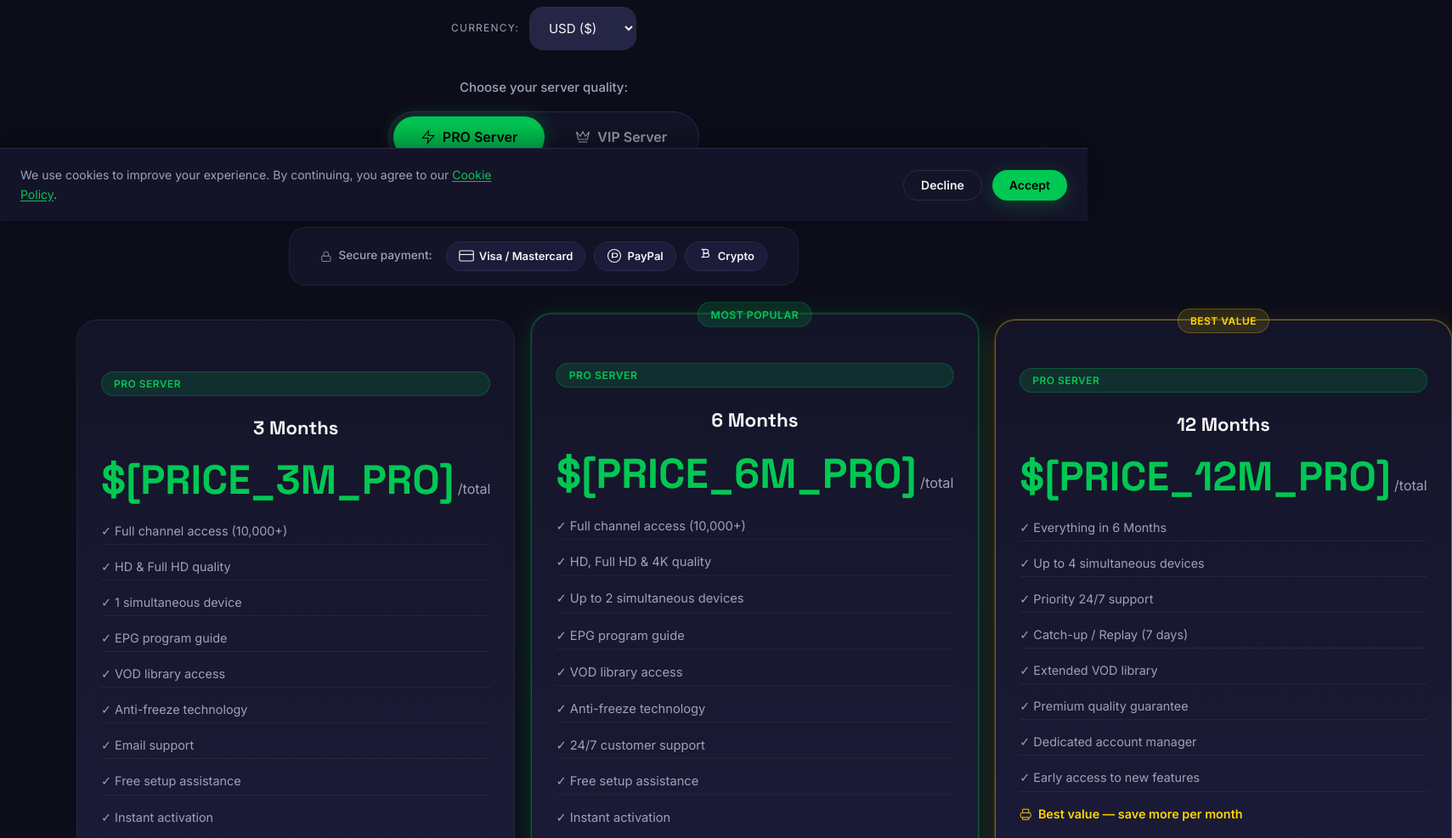
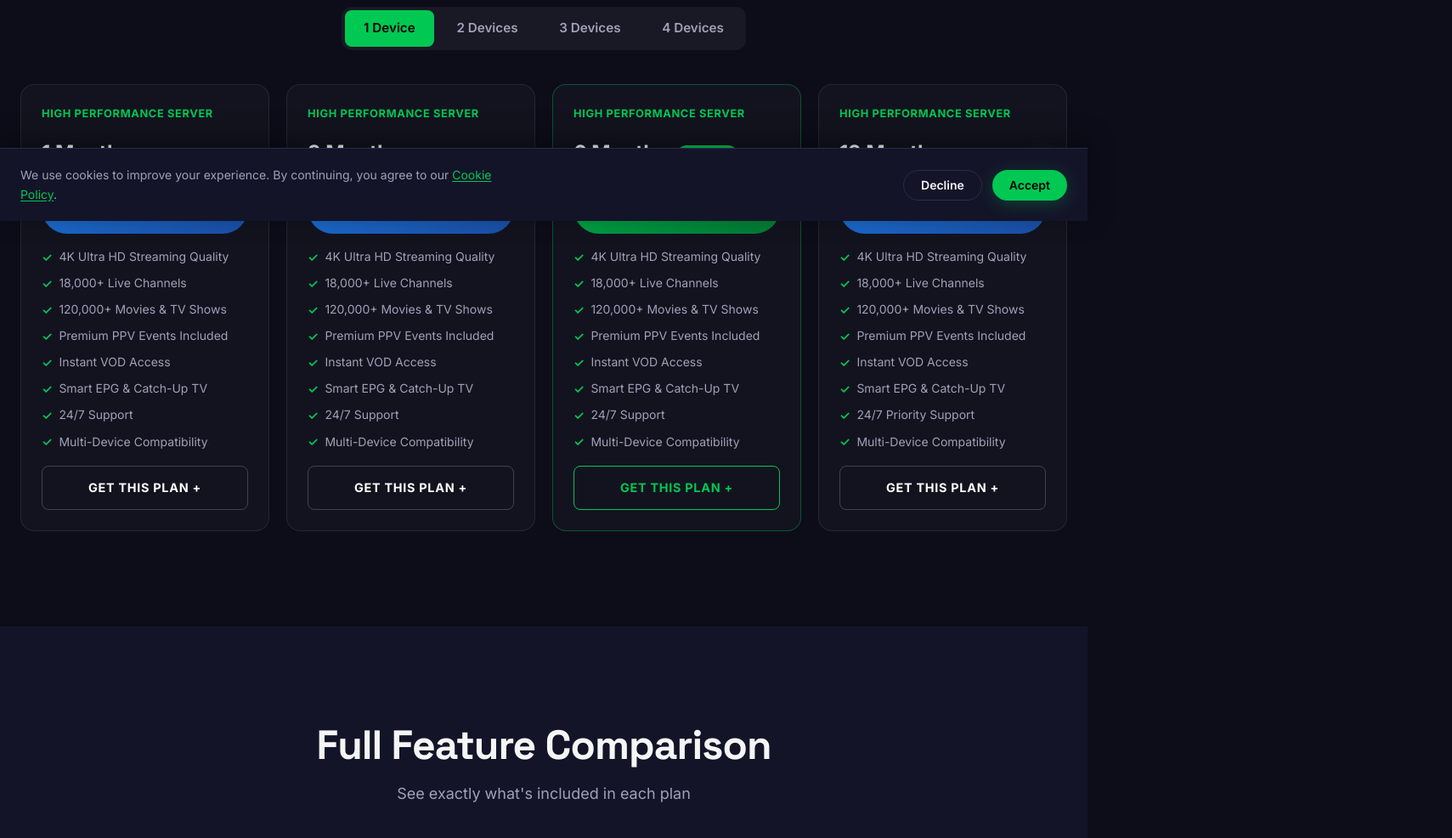
Before and after one commit to bessafini-web/dozntv, a website: page pricing.html in a window 1280 px wide. Shown: the part 540-1526 px from the top of the page at 85% size, 1709 px wide, since content can reach past the window. Drawn offline with Linux system fonts and the light colour scheme.

Commit message:
Redesign pricing page — device tabs + 4 plan cards

```diff
--- a/pricing.html
+++ b/pricing.html
@@ -13,6 +13,32 @@
   <link rel="stylesheet" href="css/components.css">
   <link rel="stylesheet" href="css/pages.css">
   <style>
+    /* Device tabs */
+    .device-tabs-wrap { text-align:center; margin-bottom:2.5rem; }
+    .device-tabs { display:inline-flex; background:rgba(255,255,255,0.05); border-radius:0.75rem; padding:0.25rem; gap:0.25rem; flex-wrap:wrap; justify-content:center; }
+    .device-tab { padding:0.6rem 1.4rem; border-radius:0.5rem; border:none; background:transparent; color:var(--text-secondary); font-size:0.95rem; font-weight:600; cursor:pointer; transition:all 0.2s; white-space:nowrap; }
+    .device-tab.active { background:var(--green); color:#000; }
+    .device-tab:hover:not(.active) { background:rgba(255,255,255,0.08); color:#fff; }
+
+    /* 4-col pricing grid */
+    .pricing-4col { display:grid; grid-template-columns:repeat(4,1fr); gap:1.25rem; }
+    @media(max-width:1024px){ .pricing-4col { grid-template-columns:repeat(2,1fr); } }
+    @media(max-width:600px){ .pricing-4col { grid-template-columns:1fr; } }
+
+    /* New pricing card */
+    .pcard { background:#13131F; border:1px solid rgba(255,255,255,0.08); border-radius:1rem; padding:1.5rem; display:flex; flex-direction:column; gap:1rem; }
+    .pcard-server { color:var(--green); font-size:0.8rem; font-weight:700; letter-spacing:0.05em; text-transform:uppercase; }
+    .pcard-duration { font-size:1.5rem; font-weight:800; color:#fff; }
+    .pcard-price-pill { background:linear-gradient(135deg,#1a6fd4,#1a4fa8); border-radius:2rem; padding:0.75rem 1.25rem; display:flex; align-items:baseline; gap:0.35rem; }
+    .pcard-price-num { font-size:2.2rem; font-weight:900; color:#fff; line-height:1; }
+    .pcard-price-cur { font-size:0.9rem; font-weight:600; color:rgba(255,255,255,0.75); }
+    .pcard-features { list-style:none; padding:0; margin:0; display:flex; flex-direction:column; gap:0.5rem; flex:1; }
+    .pcard-features li { font-size:0.875rem; color:var(--text-secondary); display:flex; align-items:flex-start; gap:0.5rem; }
+    .pcard-features li::before { content:"✓"; color:var(--green); font-weight:700; flex-shrink:0; margin-top:0.05em; }
+    .pcard-btn { display:flex; align-items:center; justify-content:center; gap:0.5rem; padding:0.85rem 1rem; border:1px solid rgba(255,255,255,0.2); border-radius:0.5rem; background:transparent; color:#fff; font-size:0.9rem; font-weight:700; letter-spacing:0.05em; cursor:pointer; transition:all 0.2s; text-decoration:none; }
+    .pcard-btn:hover { background:var(--green); border-color:var(--green); color:#000; }
+
+    /* Page hero */
     .page-hero {
       background: url('bg.jpg') center/cover no-repeat !important;
       position: relative;
@@ -63,125 +89,129 @@
   <!-- Plans -->
   <section class="section">
     <div class="container">
-      <div class="currency-row reveal">
-        <label for="currency-sel-pricing" class="caption text-muted">Currency:</label>
-        <select class="currency-selector form-control" id="currency-sel-pricing" style="width:auto;">
-          <option value="USD">USD ($)</option>
-          <option value="EUR">EUR (€)</option>
-          <option value="GBP">GBP (£)</option>
-          <option value="CAD">CAD (C$)</option>
-        </select>
-      </div>
-      <!-- VIP / PRO Server Quality Toggle -->
-      <div class="quality-toggle-wrap reveal">
-        <span class="quality-toggle-label">Choose your server quality:</span>
-        <div class="quality-toggle" role="group" aria-label="Server quality selector">
-          <button class="quality-tab active" data-quality="pro" aria-pressed="true">
-            <span class="quality-tab-icon"><svg viewBox="0 0 24 24" fill="none" stroke="currentColor" stroke-width="1.5"><polyline points="13 2 3 14 12 14 11 22 21 10 12 10 13 2"/></svg></span> PRO Server
-          </button>
-          <button class="quality-tab vip" data-quality="vip" aria-pressed="false">
-            <span class="quality-tab-icon"><svg viewBox="0 0 24 24" fill="none" stroke="currentColor" stroke-width="1.5"><path d="M2 4l3 12h14l3-12-6 7-4-7-4 7-6-7z"/><path d="M5 20h14"/></svg></span> VIP Server
-          </button>
-        </div>
-        <div class="quality-desc-row">
-          <span class="quality-desc-item active-desc" data-quality="pro"><svg viewBox="0 0 24 24" fill="none" stroke="currentColor" stroke-width="1.5" style="width:1em;height:1em;vertical-align:middle;margin-right:0.3em;"><polyline points="13 2 3 14 12 14 11 22 21 10 12 10 13 2"/></svg> PRO — HD / Full HD · Stable &amp; fast · Best value</span>
-          <span class="quality-desc-item" data-quality="vip"><svg viewBox="0 0 24 24" fill="none" stroke="currentColor" stroke-width="1.5" style="width:1em;height:1em;vertical-align:middle;margin-right:0.3em;"><path d="M2 4l3 12h14l3-12-6 7-4-7-4 7-6-7z"/><path d="M5 20h14"/></svg> VIP — 4K UHD · Ultra-low latency · Premium dedicated servers</span>
+
+      <!-- Device selector -->
+      <div class="device-tabs-wrap reveal">
+        <div class="device-tabs" role="group" aria-label="Number of devices">
+          <button class="device-tab active" data-d="1">1 Device</button>
+          <button class="device-tab" data-d="2">2 Devices</button>
+          <button class="device-tab" data-d="3">3 Devices</button>
+          <button class="device-tab" data-d="4">4 Devices</button>
         </div>
       </div>
 
-      <!-- Payment methods bar -->
-      <div class="payment-bar reveal">
-        <span class="payment-bar-label"><svg viewBox="0 0 24 24" fill="none" stroke="currentColor" stroke-width="1.5" style="width:1em;height:1em;vertical-align:middle;margin-right:0.3em;"><rect x="3" y="11" width="18" height="11" rx="2"/><path d="M7 11V7a5 5 0 0 1 10 0v4"/></svg> Secure payment:</span>
-        <div class="payment-bar-methods">
-          <div class="payment-method-pill">
-            <span class="payment-method-icon"><svg viewBox="0 0 24 24" fill="none" stroke="currentColor" stroke-width="1.5"><rect x="1" y="4" width="22" height="16" rx="2"/><line x1="1" y1="10" x2="23" y2="10"/></svg></span>
-            <span>Visa / Mastercard</span>
+      <!-- 4 Plan cards -->
+      <div class="pricing-4col reveal">
+
+        <!-- 1 Month -->
+        <div class="pcard"
+          data-p1="15" data-p2="25" data-p3="35" data-p4="45">
+          <div class="pcard-server">High Performance Server</div>
+          <div class="pcard-duration">1 Month</div>
+          <div class="pcard-price-pill">
+            <span class="pcard-price-num">15</span>
+            <span class="pcard-price-cur">$</span>
           </div>
-          <div class="payment-method-pill">
-            <span class="payment-method-icon"><svg viewBox="0 0 24 24" fill="none" stroke="currentColor" stroke-width="1.5"><circle cx="12" cy="12" r="10"/><path d="M9 8h5a3 3 0 0 1 0 6H9V8z"/><line x1="9" y1="8" x2="9" y2="16"/></svg></span>
-            <span>PayPal</span>
+          <ul class="pcard-features">
+            <li>4K Ultra HD Streaming Quality</li>
+            <li>18,000+ Live Channels</li>
+            <li>120,000+ Movies &amp; TV Shows</li>
+            <li>Premium PPV Events Included</li>
+            <li>Instant VOD Access</li>
+            <li>Smart EPG &amp; Catch-Up TV</li>
+            <li>24/7 Support</li>
+            <li>Multi-Device Compatibility</li>
+          </ul>
+          <a href="#" class="pcard-btn" data-whatsapp>GET THIS PLAN +</a>
+        </div>
+
+        <!-- 3 Months -->
+        <div class="pcard"
+          data-p1="29" data-p2="45" data-p3="59" data-p4="75">
+          <div class="pcard-server">High Performance Server</div>
+          <div class="pcard-duration">3 Months</div>
+          <div class="pcard-price-pill">
+            <span class="pcard-price-num">29</span>
+            <span class="pcard-price-cur">$</span>
           </div>
-          <div class="payment-method-pill">
-            <span class="payment-method-icon"><svg viewBox="0 0 24 24" fill="none" stroke="currentColor" stroke-width="1.5"><path d="M9.5 2H14a3 3 0 0 1 0 6H9.5V2z"/><path d="M9.5 8H15a3 3 0 0 1 0 6H9.5V8z"/><line x1="6" y1="2" x2="9.5" y2="2"/><line x1="6" y1="14" x2="9.5" y2="14"/><line x1="8" y1="1" x2="8" y2="3"/><line x1="12" y1="1" x2="12" y2="3"/><line x1="8" y1="13" x2="8" y2="15"/></svg></span>
-            <span>Crypto</span>
-          </div>
-        </div>
-      </div>
-
-      <div class="pricing-page-cards pricing-3col reveal">
-        <!-- 3 Months -->
-        <div class="card pricing-card">
-          <span class="quality-server-label badge badge--green">PRO Server</span>
-          <div class="plan-name">3 Months</div>
-          <div class="plan-price-wrap">
-            <span class="plan-price" data-price-3m data-base-3m="[PRICE_3M_PRO]">$[PRICE_3M_PRO]</span>
-            <span class="plan-per text-muted">/total</span>
-          </div>
-          <ul class="plan-features">
-            <li>✓ Full channel access (10,000+)</li>
-            <li>✓ HD &amp; Full HD quality</li>
-            <li>✓ 1 simultaneous device</li>
-            <li>✓ EPG program guide</li>
-            <li>✓ VOD library access</li>
-            <li>✓ Anti-freeze technology</li>
-            <li>✓ Email support</li>
-            <li>✓ Free setup assistance</li>
-            <li>✓ Instant activation</li>
+          <ul class="pcard-features">
+            <li>4K Ultra HD Streaming Quality</li>
+            <li>18,000+ Live Channels</li>
+            <li>120,000+ Movies &amp; TV Shows</li>
+            <li>Premium PPV Events Included</li>
+            <li>Instant VOD Access</li>
+            <li>Smart EPG &amp; Catch-Up TV</li>
+            <li>24/7 Support</li>
+            <li>Multi-Device Compatibility</li>
           </ul>
-          <button class="btn btn--secondary w-full plan-select-btn" data-plan="3 Months" data-price="[PRICE_3M_PRO]">Get Started</button>
-          <p class="caption text-dim text-center mt-4">One-time payment · 3 months</p>
+          <a href="#" class="pcard-btn" data-whatsapp>GET THIS PLAN +</a>
         </div>
 
         <!-- 6 Months -->
-        <div class="card card--featured pricing-card">
-          <span class="badge badge--green pricing-badge" data-i18n="plan_popular">Most Popular</span>
-          <span class="quality-server-label badge badge--green" style="margin-top:0.5rem;">PRO Server</span>
-          <div class="plan-name" data-i18n="plan_6m">6 Months</div>
-          <div class="plan-price-wrap">
-            <span class="plan-price" data-price-6m data-base-6m="[PRICE_6M_PRO]">$[PRICE_6M_PRO]</span>
-            <span class="plan-per text-muted">/total</span>
+        <div class="pcard" style="border-color:rgba(0,200,83,0.35);"
+          data-p1="49" data-p2="75" data-p3="99" data-p4="129">
+          <div class="pcard-server">High Performance Server</div>
+          <div class="pcard-duration">6 Months <span style="font-size:0.7rem;background:var(--green);color:#000;padding:0.15rem 0.5rem;border-radius:1rem;font-weight:700;margin-left:0.4rem;vertical-align:middle;">POPULAR</span></div>
+          <div class="pcard-price-pill" style="background:linear-gradient(135deg,#00a847,#007a34);">
+            <span class="pcard-price-num">49</span>
+            <span class="pcard-price-cur">$</span>
           </div>
-          <ul class="plan-features">
-            <li>✓ Full channel access (10,000+)</li>
-            <li>✓ HD, Full HD &amp; 4K quality</li>
-            <li>✓ Up to 2 simultaneous devices</li>
-            <li>✓ EPG program guide</li>
-            <li>✓ VOD library access</li>
-            <li>✓ Anti-freeze technology</li>
-            <li>✓ 24/7 customer support</li>
-            <li>✓ Free setup assistance</li>
-            <li>✓ Instant activation</li>
+          <ul class="pcard-features">
+            <li>4K Ultra HD Streaming Quality</li>
+            <li>18,000+ Live Channels</li>
+            <li>120,000+ Movies &amp; TV Shows</li>
+            <li>Premium PPV Events Included</li>
+            <li>Instant VOD Access</li>
+            <li>Smart EPG &amp; Catch-Up TV</li>
+            <li>24/7 Support</li>
+            <li>Multi-Device Compatibility</li>
           </ul>
-          <button class="btn btn--primary w-full plan-select-btn" data-plan="6 Months" data-price="[PRICE_6M_PRO]" data-i18n="plan_cta">Get Started</button>
-          <p class="caption text-dim text-center mt-4">One-time payment · 6 months</p>
+          <a href="#" class="pcard-btn" style="border-color:var(--green);color:var(--green);" data-whatsapp>GET THIS PLAN +</a>
         </div>
 
         <!-- 12 Months -->
-        <div class="card card--gold pricing-card">
-          <span class="badge badge--gold pricing-badge" data-i18n="plan_best">Best Value</span>
-          <span class="quality-server-label badge badge--green" style="margin-top:0.5rem;">PRO Server</span>
-          <div class="plan-name" data-i18n="plan_12m">12 Months</div>
-          <div class="plan-price-wrap">
-            <span class="plan-price" data-price-12m data-base-12m="[PRICE_12M_PRO]">$[PRICE_12M_PRO]</span>
-            <span class="plan-per text-muted">/total</span>
+        <div class="pcard"
+          data-p1="79" data-p2="119" data-p3="149" data-p4="189">
+          <div class="pcard-server">High Performance Server</div>
+          <div class="pcard-duration">12 Months</div>
+          <div class="pcard-price-pill">
+            <span class="pcard-price-num">79</span>
+            <span class="pcard-price-cur">$</span>
           </div>
-          <ul class="plan-features">
-            <li>✓ Everything in 6 Months</li>
-            <li>✓ Up to 4 simultaneous devices</li>
-            <li>✓ Priority 24/7 support</li>
-            <li>✓ Catch-up / Replay (7 days)</li>
-            <li>✓ Extended VOD library</li>
-            <li>✓ Premium quality guarantee</li>
-            <li>✓ Dedicated account manager</li>
-            <li>✓ Early access to new features</li>
-            <li class="plan-save text-gold"><svg viewBox="0 0 24 24" fill="none" stroke="currentColor" stroke-width="1.5" style="width:1em;height:1em;vertical-align:middle;margin-right:0.25em;"><polyline points="6 9 6 2 18 2 18 9"/><path d="M6 18H4a2 2 0 0 1-2-2v-5a2 2 0 0 1 2-2h16a2 2 0 0 1 2 2v5a2 2 0 0 1-2 2h-2"/><rect x="6" y="18" width="12" height="4"/></svg> Best value — save more per month</li>
+          <ul class="pcard-features">
+            <li>4K Ultra HD Streaming Quality</li>
+            <li>18,000+ Live Channels</li>
+            <li>120,000+ Movies &amp; TV Shows</li>
+            <li>Premium PPV Events Included</li>
+            <li>Instant VOD Access</li>
+            <li>Smart EPG &amp; Catch-Up TV</li>
+            <li>24/7 Priority Support</li>
+            <li>Multi-Device Compatibility</li>
           </ul>
-          <button class="btn btn--primary w-full plan-select-btn" data-plan="12 Months" data-price="[PRICE_12M_PRO]" data-i18n="plan_cta">Get Started</button>
-          <p class="caption text-dim text-center mt-4">One-time payment · 12 months</p>
+          <a href="#" class="pcard-btn" data-whatsapp>GET THIS PLAN +</a>
         </div>
+
       </div>
     </div>
   </section>
+
+  <script>
+    (function(){
+      var tabs = document.querySelectorAll('.device-tab');
+      var cards = document.querySelectorAll('.pcard');
+      function setDevicePrices(d){
+        cards.forEach(function(card){
+          var price = card.getAttribute('data-p'+d);
+          card.querySelector('.pcard-price-num').textContent = price;
+        });
+        tabs.forEach(function(t){ t.classList.toggle('active', t.dataset.d===String(d)); });
+      }
+      tabs.forEach(function(tab){
+        tab.addEventListener('click', function(){ setDevicePrices(this.dataset.d); });
+      });
+      setDevicePrices(1);
+    })();
+  </script>
 
   <!-- Comparison Table -->
   <section class="section section--dark">
```
